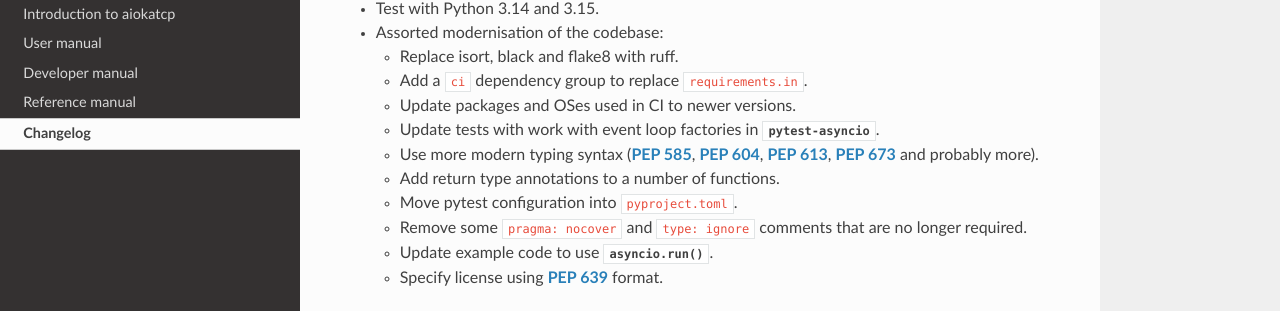
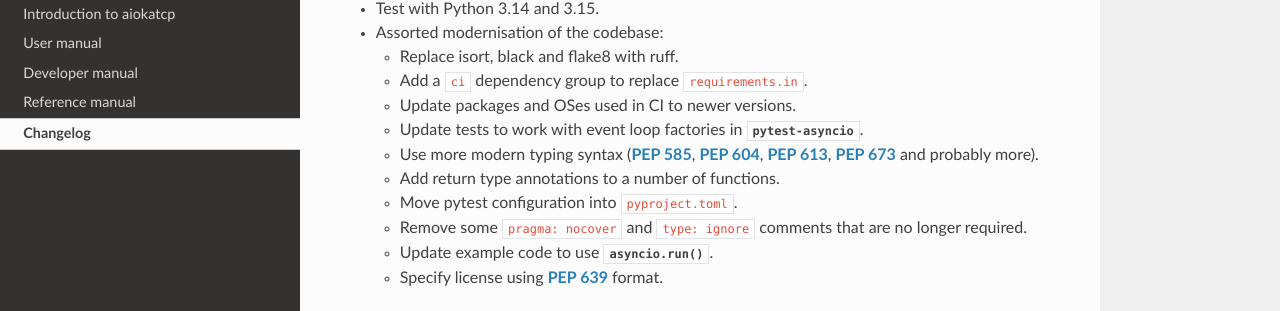
Before and after one commit to ska-sa/aiokatcp, a Sphinx documentation site: the page built from doc/changelog.rst, in a window 1280 px wide and 900 px high, scrolled down 330 px. Shown: the part 138-449 px from the top of the window. Built offline with Sphinx 7.4.7 and the Read the Docs theme 3.1.0, drawn with Linux system fonts in a browser that asks for light colours; the version number could not be read and is left out.

Commit message:
Fix typo in changelog

```diff
--- a/doc/changelog.rst
+++ b/doc/changelog.rst
@@ -23,7 +23,7 @@ Changelog
   - Replace isort, black and flake8 with ruff.
   - Add a ``ci`` dependency group to replace :file:`requirements.in`.
   - Update packages and OSes used in CI to newer versions.
-  - Update tests with work with event loop factories in
+  - Update tests to work with event loop factories in
     :mod:`!pytest-asyncio`.
   - Use more modern typing syntax (:pep:`585`, :pep:`604`, :pep:`613`,
     :pep:`673` and probably more).
```
